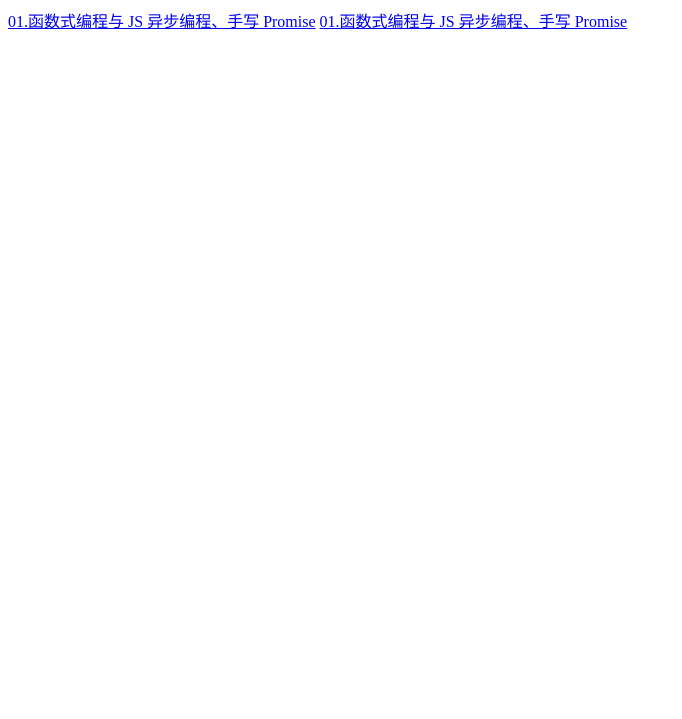
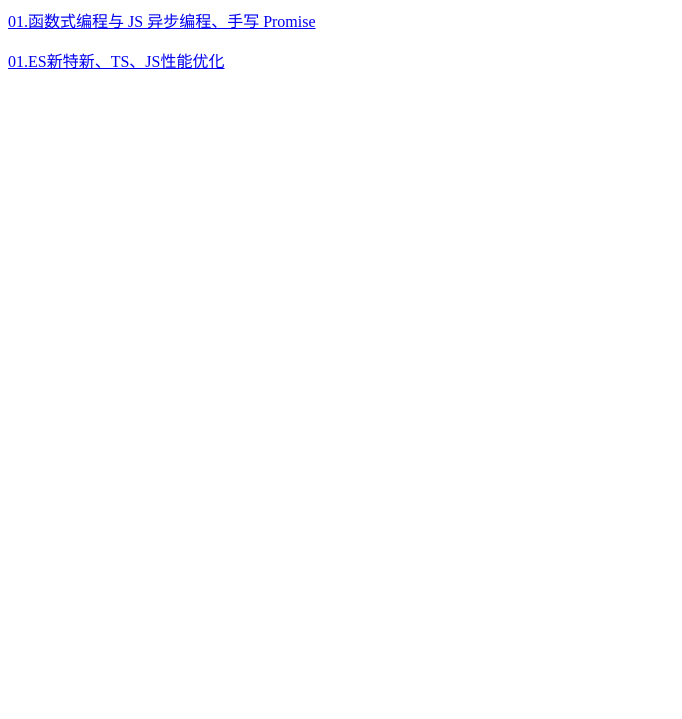
Before and after one commit to boboyes/boboyes.github.io, a plain HTML site: page index.html in a window 1280 px wide. Shown: the part 81-800 px from the top of the page, without its empty margins (0-682 px from the left). Drawn offline with Linux system fonts and the light colour scheme.

Commit message:
'01-02-notes'

```diff
--- a/index.html
+++ b/index.html
@@ -8,7 +8,7 @@
 </head>
 <body>
     <h1>前端学习笔记</h1>
-    <a href="./01.函数式编程与 JS 异步编程、手写 Promise.html">01.函数式编程与 JS 异步编程、手写 Promise</a>
-    <a href="./02.ES新特新、TS、JS性能优化.html">01.函数式编程与 JS 异步编程、手写 Promise</a>
+    <p><a href="./01.函数式编程与 JS 异步编程、手写 Promise.html">01.函数式编程与 JS 异步编程、手写 Promise</a></p>
+    <p><a href="./02.ES新特新、TS、JS性能优化.html">01.ES新特新、TS、JS性能优化</a></p>
 </body>
 </html>
```
